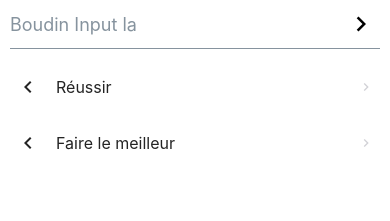
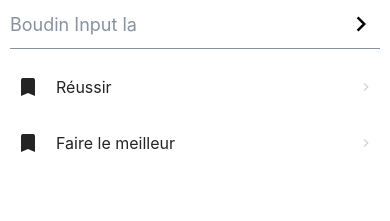
Before and after one commit to yannisjdubois/TodoClean, a React Native app: screen / in a window 390 px wide. Shown: the top 221 px of the page. Built offline with nearby package versions, Linux system fonts and the light colour scheme.

Commit message:
Externalisation de la fonction Swipe dans un composant afin d'alléger le code

```diff
--- /dev/null
+++ b/components/Swipe.js
@@ -0,0 +1,30 @@
+import { StyleSheet, Text, View } from 'react-native'
+import React from 'react'
+import { Input, Icon, ListItem, Button } from '@rneui/themed';
+
+const Swipe = ({tache,id, suppCallBack})=>{
+    return (
+        <ListItem.Swipeable
+
+        rightContent={(supprimer) => (
+            <Button
+            title="Delete"
+            onPress={() => suppCallBack(id)}
+            icon={{ name: 'delete', color: 'white' }}
+            buttonStyle={{ minHeight: '100%', backgroundColor: 'red' }}
+            />
+        )}
+        >
+        <Icon name="bookmark" />
+        <ListItem.Content>
+            <ListItem.Title>{tache}</ListItem.Title>
+        </ListItem.Content>
+        <ListItem.Chevron />
+        </ListItem.Swipeable>
+    )
+}
+
+
+export default Swipe
+
+const styles = StyleSheet.create({})
--- a/components/Todolist.js
+++ b/components/Todolist.js
@@ -1,6 +1,7 @@
 import { StyleSheet, Text, View, FlatList, SafeAreaView } from 'react-native'
 import React, { useState } from 'react'
 import { Input, Icon, ListItem, Button } from '@rneui/themed';
+import Swipe from './Swipe';
 
 
 const initTask = [
@@ -45,27 +46,27 @@ const Todolist = () => {
         setTask (filterTask)
     }
 
-    const Swipe = ({tache,id})=>{
-        return (
-                        <ListItem.Swipeable
+    // const Swipe = ({tache,id})=>{
+    //     return (
+    //                     <ListItem.Swipeable
 
-            rightContent={(reset) => (
-                <Button
-                title="Delete"
-                onPress={() => supprimer(id)}
-                icon={{ name: 'delete', color: 'white' }}
-                buttonStyle={{ minHeight: '100%', backgroundColor: 'red' }}
-                />
-            )}
-            >
-            <Icon name="chevron-left" />
-            <ListItem.Content>
-                <ListItem.Title>{tache}</ListItem.Title>
-            </ListItem.Content>
-            <ListItem.Chevron />
-            </ListItem.Swipeable>
-        )
-    }
+    //         rightContent={(reset) => (
+    //             <Button
+    //             title="Delete"
+    //             onPress={() => supprimer(id)}
+    //             icon={{ name: 'delete', color: 'white' }}
+    //             buttonStyle={{ minHeight: '100%', backgroundColor: 'red' }}
+    //             />
+    //         )}
+    //         >
+    //         <Icon name="chevron-left" />
+    //         <ListItem.Content>
+    //             <ListItem.Title>{tache}</ListItem.Title>
+    //         </ListItem.Content>
+    //         <ListItem.Chevron />
+    //         </ListItem.Swipeable>
+    //     )
+    // }
 
 
   return (
@@ -82,6 +83,7 @@ const Todolist = () => {
             <Swipe
             tache={item.tache}
             id={item.id}
+            suppCallBack = {supprimer}
             />
 
         }
```
